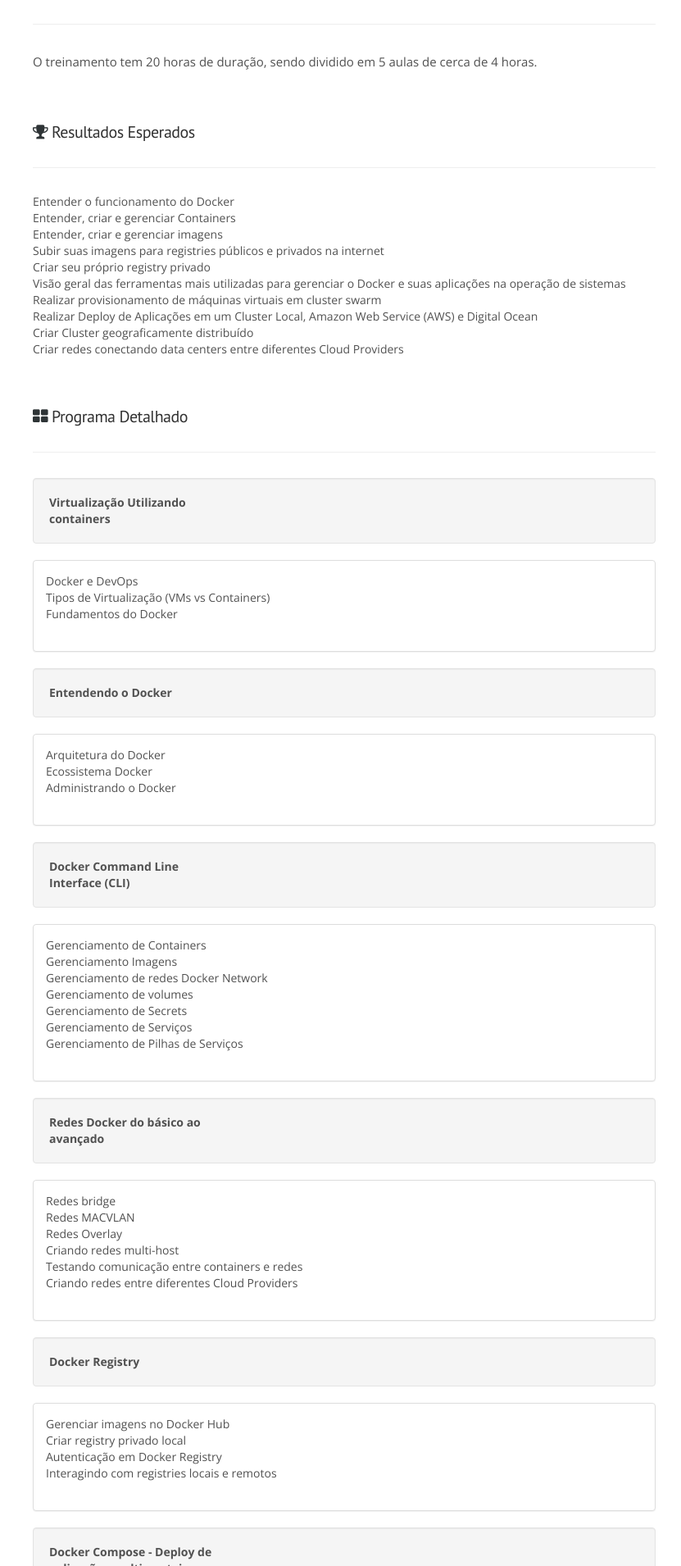
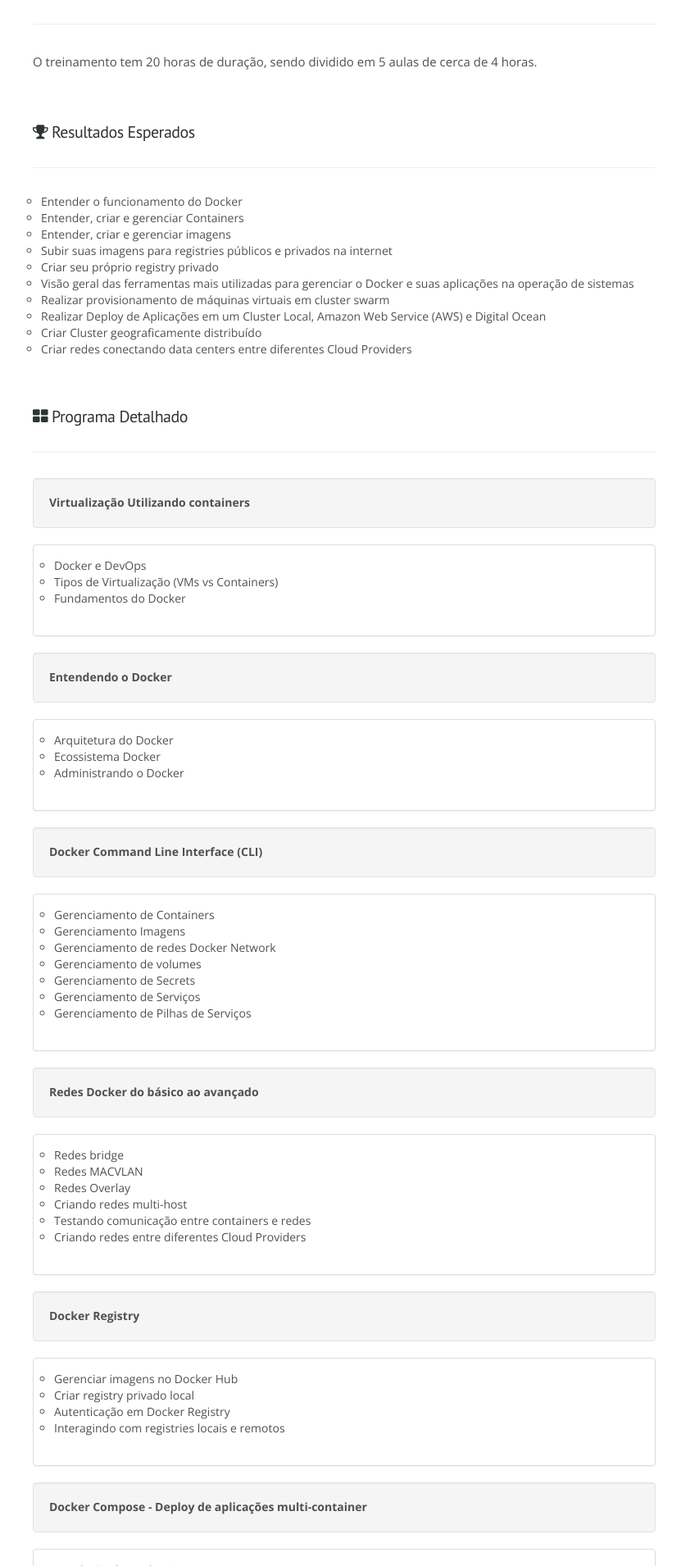
Before and after one commit to adriano-fonseca/adriano-fonseca.github.io, a Jekyll site: the page built from cursos.html, in a window 1280 px wide. Shown: the part 740-2650 px from the top of the page at 82% size, without its empty margins (240-1071 px from the left). Built offline with Jekyll 4.4.1, drawn with Linux system fonts in a browser that asks for light colours; nearby versions of some CDN libraries; some web fonts are replaced; a script that is not in the unit is left out; some of the changed text lies outside the part shown.

Commit message:
ajuste css

```diff
--- a/_includes/instrutores/adriano.html
+++ b/_includes/instrutores/adriano.html
@@ -1,6 +1,6 @@
  <div class="row">
-  <div class="col-xs-12 col-sm-12 col-md-3 text-center">
-    <img src="../img/adriano.jpg" width="200px;">
+  <div class="col-xs-12 col-sm-12 col-md-3" style="text-align: center;">
+    <img src="../img/adriano.jpg" width="300px;">
     <div class="text-center margin-top-sm">
       <p>Adriano S. Fonseca</p>
 
--- a/css/airspace.css
+++ b/css/airspace.css
@@ -44,10 +44,10 @@
   font-size: 15px;
   line-height: 28px;
 }
+
 ul {
   padding: 0;
-  margin: 0;
-  list-style: none;
+  margin: 5;
 }
 a,
 a:active,
@@ -68,6 +68,14 @@
   font-style: italic;
   color: #666;
 }
+
+#program-description ul li {
+  text-align: justify;
+  list-style-type: circle;
+  margin-left: 10px;
+}
+
+
 /*--
 	Header Start
 --*/
@@ -294,6 +302,9 @@
   padding-top: 50px;
   color: #7B7B7B;
 }
+#testimonial .counter-box ul {
+  list-style: none;
+}
 #testimonial .counter-box li {
   width: 50%;
   float: left;
@@ -420,8 +431,30 @@
 	Slider-work Start
 --*/
 
+#docker-header-small {
+  background: url("../img/docker-banner-sm.jpg") no-repeat;
+  background-size: cover;
+  padding-top: 100px;
+  padding-bottom: 100px;
+  position: relative;
+}
+
+
+#docker-header-small:before {
+  content: "";
+  position: absolute;
+  left: 0;
+  top: 0;
+  bottom: 0;
+  right: 0;
+  width: 100%;
+  height: 100%;
+  background: linear-gradient(to left, #928dab, #1f1c2c 70%);
+  opacity: 0.8;
+}
+
 #docker-header {
-  background: url("../img/docker-banner.jpg") no-repeat;
+  background: url("../img/docker-banner-big.jpg") no-repeat;
   background-size: cover;
   padding-top: 100px;
   padding-bottom: 100px;
--- a/cursos.html
+++ b/cursos.html
@@ -3,8 +3,23 @@
 title: Blog
 permalink: /cursos/
 ---
-<!-- Slider Start -->
-<section id="docker-header">
+<!-- Slider Start
+<div class="row">
+    <div class="col-xs-12 hidden-sm hidden-md hidden-lg">
+        <img class="img-responsive" src="layouts/layouts.PNG" />    Mobile
+    </div>
+    <div class="hidden-xs col-sm-12 hidden-md hidden-lg">
+        <img class="img-responsive" src="layouts/05.png" />   Tab
+    </div>
+    <div class="hidden-xs hidden-sm col-md-12 hidden-lg">
+        <img class="img-responsive" src="layouts/06.png" />   Desktop
+    </div>
+    <div class="hidden-xs hidden-sm hidden-md col-lg-12">
+        <img class="img-responsive" src="layouts/Layout_100.png" />  Large
+    </div>
+</div>
+-->
+<section id="docker-header-small" class="hidden-md hidden-lg">
   <div class="container">
     <div class="row">
       <div class="col-md-12">
@@ -17,19 +32,32 @@
   </div>
 </section>
 
+<section id="docker-header" class="hidden-xs hidden-sm">
+  <div class="container hidden-xs hidden-sm">
+    <div class="row">
+      <div class="col-md-12">
+        <div class="block">
+          <h1></h1>
+          <p></p>
+        </div>
+      </div>
+    </div>
+  </div>
+</section>
+
+
 <section >
   <div class="container">
     <div class="row">
       <div class="col-md-12">
         <div class="container">
           <div class="section-title">
-            <h2>DevOps com Docker: Deploy de Aplicações Distribuídas
-</h2>
+            <h2>DevOps com Docker: Deploy de Aplicações Distribuídas</h2>
           </div>
           <div class="program-paragraph">
             <p>Nos últimos anos...</p>
           </div>
-          <div class="program-description">
+          <div id="program-description">
             <h4><span class="fa fa-calendar"></span> Próxima Turma</h4>
             <hr>
             <p>Nenhuma turma aberta no momento.</p>
@@ -51,14 +79,14 @@
               <li>Realizar provisionamento de máquinas virtuais em cluster swarm</li>
               <li>Realizar Deploy de Aplicações em um Cluster Local, Amazon Web Service (AWS) e Digital Ocean</li>
               <li>Criar Cluster geograficamente distribuído</li>
-              <li>Criar redes conectando data centers entre diferentes Cloud Providers<li>
+              <li>Criar redes conectando data centers entre diferentes Cloud Providers</li>
             </ul>
             <br>
             <h4><span class="fa fa-th-large"></span> Programa Detalhado</h4>
             <hr>
             <div class="well">
               <div class="row">
-                <div class="col-xs-4 col-sm-4 col-md-4">
+                <div class="col-xs-9 col-sm-9 col-md-9">
                   <b>Virtualização Utilizando containers</b>
                 </div>
                 <div class="col-xs-4 col-sm-4 col-md-4 text-center">
@@ -76,7 +104,7 @@
             </div>
             <div class="well">
               <div class="row">
-                <div class="col-xs-4 col-sm-4 col-md-4">
+                <div class="col-xs-9 col-sm-9 col-md-9">
                   <b>Entendendo o Docker</b>
                 </div>
                 <div class="col-xs-4 col-sm-4 col-md-4 text-center">
@@ -94,7 +122,7 @@
             </div>
             <div class="well">
               <div class="row">
-                <div class="col-xs-4 col-sm-4 col-md-4">
+                <div class="col-xs-9 col-sm-9 col-md-9">
                   <b>Docker Command Line Interface (CLI)</b>
                 </div>
                 <div class="col-xs-4 col-sm-4 col-md-4 text-center">
@@ -105,7 +133,7 @@
             </div>
             <div class="panel panel-default panel-body">
               <ul>
-                <li>Gerenciamento de  Containers</li>
+                <li>Gerenciamento de Containers</li>
                 <li>Gerenciamento Imagens</li>
                 <li>Gerenciamento de redes Docker Network</li>
                 <li>Gerenciamento de volumes</li>
@@ -116,7 +144,7 @@
             </div>
             <div class="well">
               <div class="row">
-                <div class="col-xs-4 col-sm-4 col-md-4">
+                <div class="col-xs-9 col-sm-9 col-md-9">
                   <b>Redes Docker do básico ao avançado</b>
                 </div>
                 <div class="col-xs-4 col-sm-4 col-md-4 text-center">
@@ -137,7 +165,7 @@
             </div>
              <div class="well">
               <div class="row">
-                <div class="col-xs-4 col-sm-4 col-md-4">
+                <div class="col-xs-9 col-sm-9 col-md-9">
                   <b>Docker Registry</b>
                 </div>
                 <div class="col-xs-4 col-sm-4 col-md-4 text-center">
@@ -156,7 +184,7 @@
             </div>
             <div class="well">
               <div class="row">
-                <div class="col-xs-4 col-sm-4 col-md-4">
+                <div class="col-xs-9 col-sm-9 col-md-9">
                   <b>Docker Compose - Deploy de aplicações multi-container</b>
                 </div>
                 <div class="col-xs-4 col-sm-4 col-md-4 text-center">
@@ -179,7 +207,7 @@
             </div>
             <div class="well">
               <div class="row">
-                <div class="col-xs-4 col-sm-4 col-md-4">
+                <div class="col-xs-9 col-sm-9 col-md-9">
                   <b>Docker Machine - Provisionando Maquinas Virtuais</b>
                 </div>
                 <div class="col-xs-4 col-sm-4 col-md-4 text-center">
@@ -199,7 +227,7 @@
             </div>
             <div class="well">
               <div class="row">
-                <div class="col-xs-4 col-sm-4 col-md-4">
+                <div class="col-xs-9 col-sm-9 col-md-9">
                   <b> Criação de Cluster swarm</b>
                 </div>
                 <div class="col-xs-4 col-sm-4 col-md-4 text-center">
@@ -226,7 +254,7 @@
               <li>Arquitetos de software</li>
               <li>Administradores de sistemas</li>
               <li>Profissionais DevOps</li>
-              <li>Startups<li>
+              <li>Startups</li>
             <br>
             <h4><span class="fa fa-list"></span> Pré-Requisitos</h4>
             <hr>
```
Also changed, not shown: other parts of _includes/instrutores/adriano.html (+3 -2 lines), img/docker-banner-big.jpg (renamed from img/docker-banner.jpg), img/docker-banner-sm.jpg (added).
